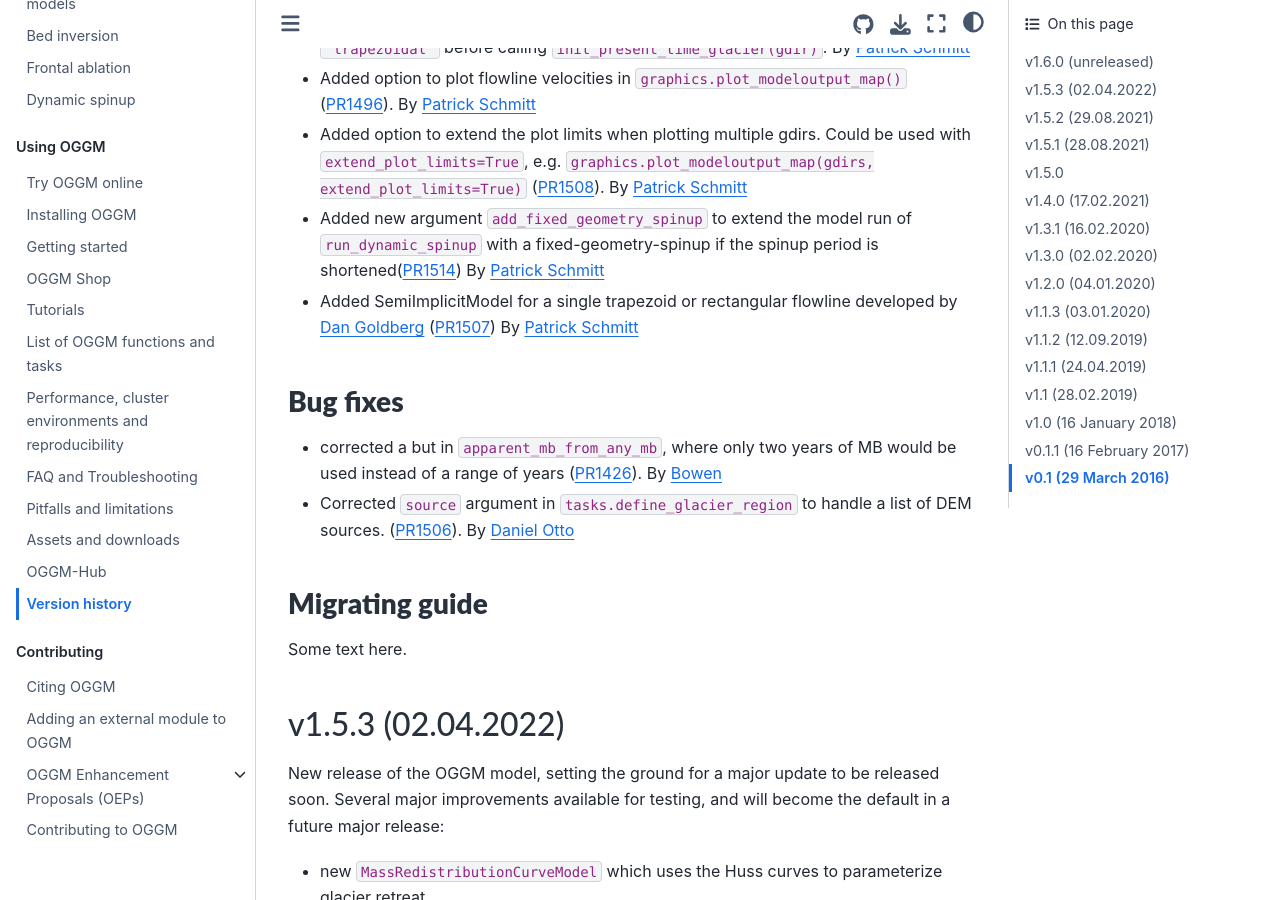
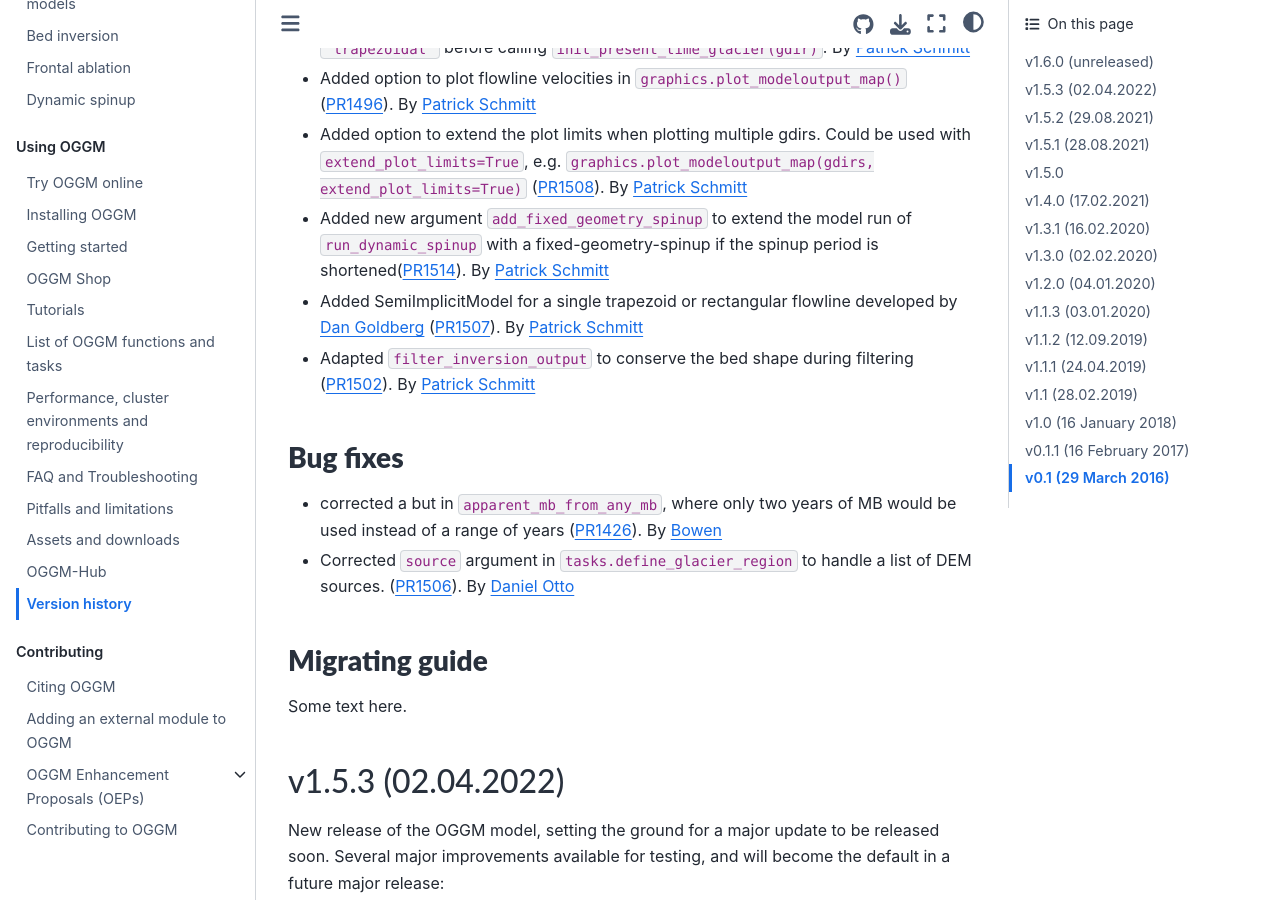
Before and after one commit to OGGM/oggm, a Sphinx documentation site: the page built from docs/whats-new.rst, in a window 1280 px wide and 900 px high, scrolled down 1327 px. Built offline with Sphinx 7.4.7 and the Sphinx Book theme 1.1.4, drawn with Linux system fonts in a browser that asks for light colours; the version number could not be read and is left out.

Commit message:
added to whats-new.rst

```diff
--- a/docs/whats-new.rst
+++ b/docs/whats-new.rst
@@ -69,9 +69,11 @@ Enhancements
   By `Patrick Schmitt <https://github.com/pat-schmitt>`_
 - Added new argument ``add_fixed_geometry_spinup`` to extend the model run of
   ``run_dynamic_spinup`` with a fixed-geometry-spinup if the spinup period is
-  shortened(:pull:`1514`)
+  shortened(:pull:`1514`).
   By `Patrick Schmitt <https://github.com/pat-schmitt>`_
-- Added SemiImplicitModel for a single trapezoid or rectangular flowline developed by `Dan Goldberg <https://github.com/dngoldberg>`_ (:pull:`1507`)
+- Added SemiImplicitModel for a single trapezoid or rectangular flowline developed by `Dan Goldberg <https://github.com/dngoldberg>`_ (:pull:`1507`).
+  By `Patrick Schmitt <https://github.com/pat-schmitt>`_
+- Adapted ``filter_inversion_output`` to conserve the bed shape during filtering (:pull:`1502`).
   By `Patrick Schmitt <https://github.com/pat-schmitt>`_
 
 Bug fixes
```
